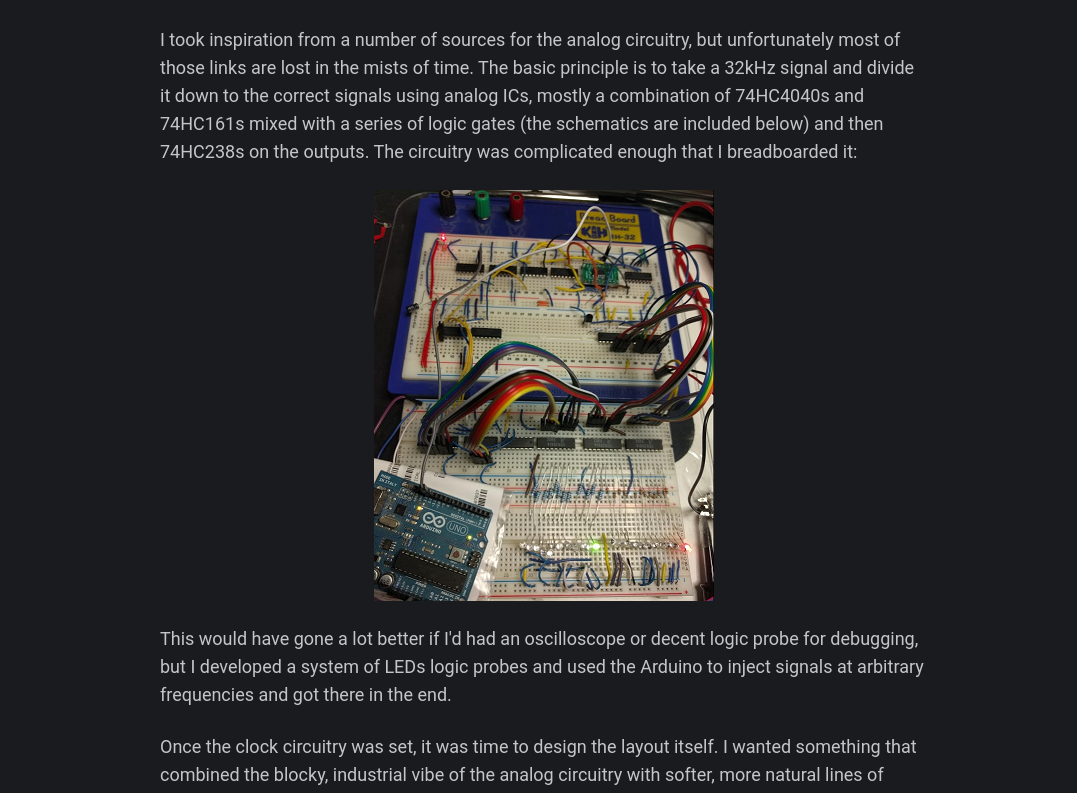
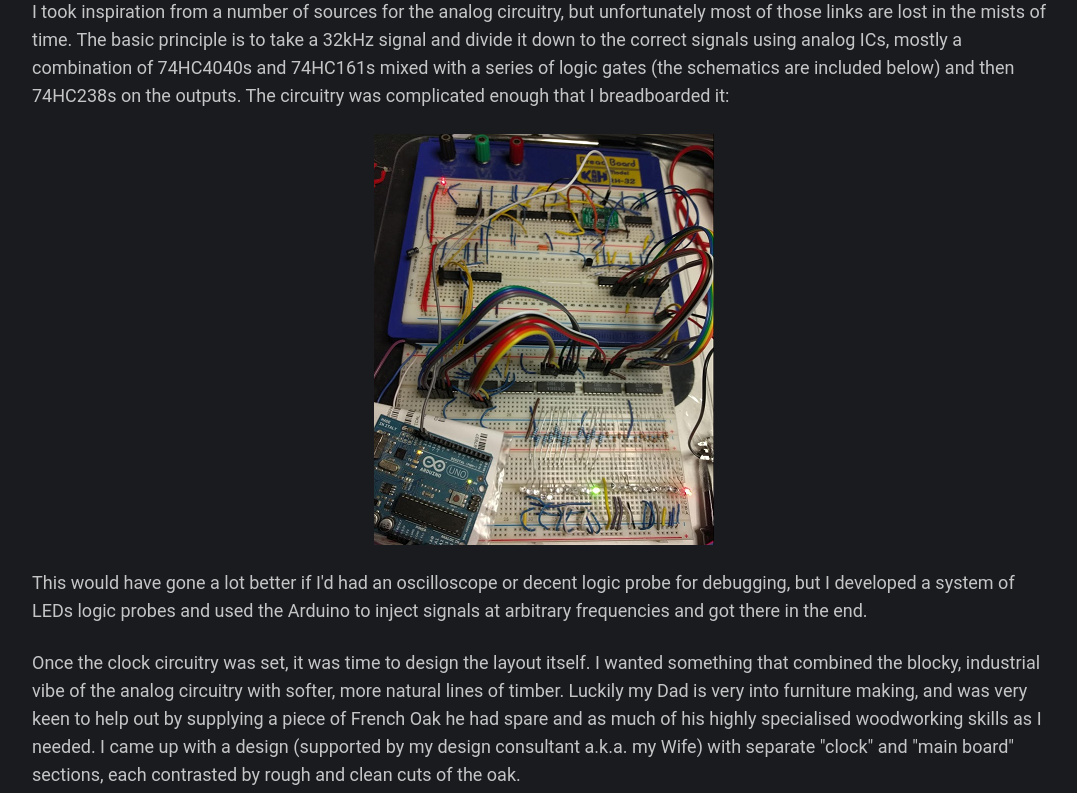
Before and after one commit to will-hart/will-hart.github.io, a Next.js app: page /post/20220111_cmos_analog_clock in a window 1280 px wide. Shown: the part 460-1253 px from the top of the page, without its empty margins (96-1173 px from the left). Built offline with nearby package versions, Linux system fonts and the light colour scheme.

Commit message:
Use optimised next images if w/h set in alt

```diff
--- a/components/Markdown.tsx
+++ b/components/Markdown.tsx
@@ -8,6 +8,8 @@ import { CodeProps } from "react-markdown/lib/ast-to-react"
 import syntaxTheme from "./syntaxTheme"
 
 import "katex/dist/katex.min.css"
+import Image from "next/image"
+import { getShimmerDataUrl } from "../utilities/blurPlaceholder"
 
 const customRenderers = {
   code: function Code({
@@ -34,6 +36,40 @@ const customRenderers = {
       </code>
     )
   },
+  img: function NextImage({
+    src,
+    alt,
+  }: React.DetailedHTMLProps<
+    React.ImgHTMLAttributes<HTMLImageElement>,
+    HTMLImageElement
+  >): JSX.Element {
+    // images should be marked with e.g. `(size: 190x30px)` for loading to be optimised
+    const re = /\(size: ([0-9]+)x([0-9]+)px\)/
+    const result = (alt || "").match(re)
+
+    if (!result) {
+      // I may as well use an image tag here because I don't know anything about the image and therefore
+      // next's fancy optimisation doesn't work. Ideally next would realise that the images are dynamically
+      // loaded but local, but that doesn't seem to be possible yet.
+      // eslint-disable-next-line @next/next/no-img-element
+      return <img src={src} alt={alt} />
+    }
+
+    const width = parseInt(result[1], 10)
+    const height = parseInt(result[2], 10)
+
+    return (
+      <Image
+        className="optimisedImage"
+        src={src}
+        width={width}
+        height={height}
+        blurDataURL={getShimmerDataUrl(width, height)}
+        alt={alt}
+        layout="responsive"
+      />
+    )
+  },
 }
 
 const Markdown = ({ markdown }: { markdown: string }): JSX.Element => (
--- a/styles/global.css
+++ b/styles/global.css
@@ -22,7 +22,7 @@ a:hover {
 }
 
 article {
-  @apply max-w-screen-md mx-auto mb-12 p-4 md:p-0;
+  @apply max-w-screen-lg mx-auto mb-12 p-4 md:p-0;
 }
 
 article > p,
@@ -84,8 +84,9 @@ article > blockquote {
   @apply border-l-4 border-yellow-500 my-6 p-4 bg-yellow-800 bg-opacity-50;
 }
 
-article img {
-  @apply my-6 mx-auto;
+article img,
+.optimisedImage {
+  @apply my-6 mx-auto !important;
 }
 
 .hero {
```
Also changed, not shown: utilities/blurPlaceholder.ts (added, +22 -0 lines), .prettierrc.json.
